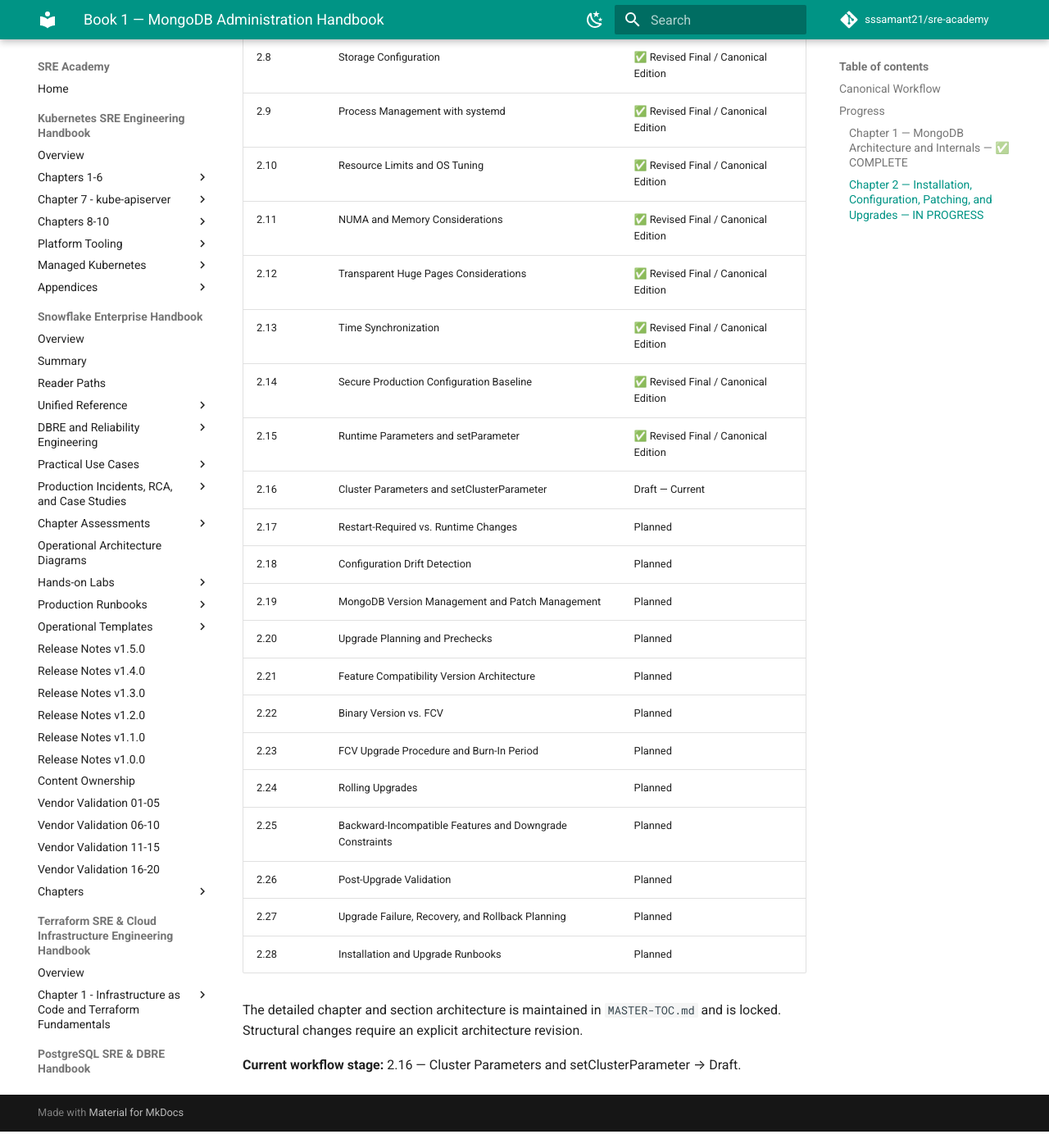
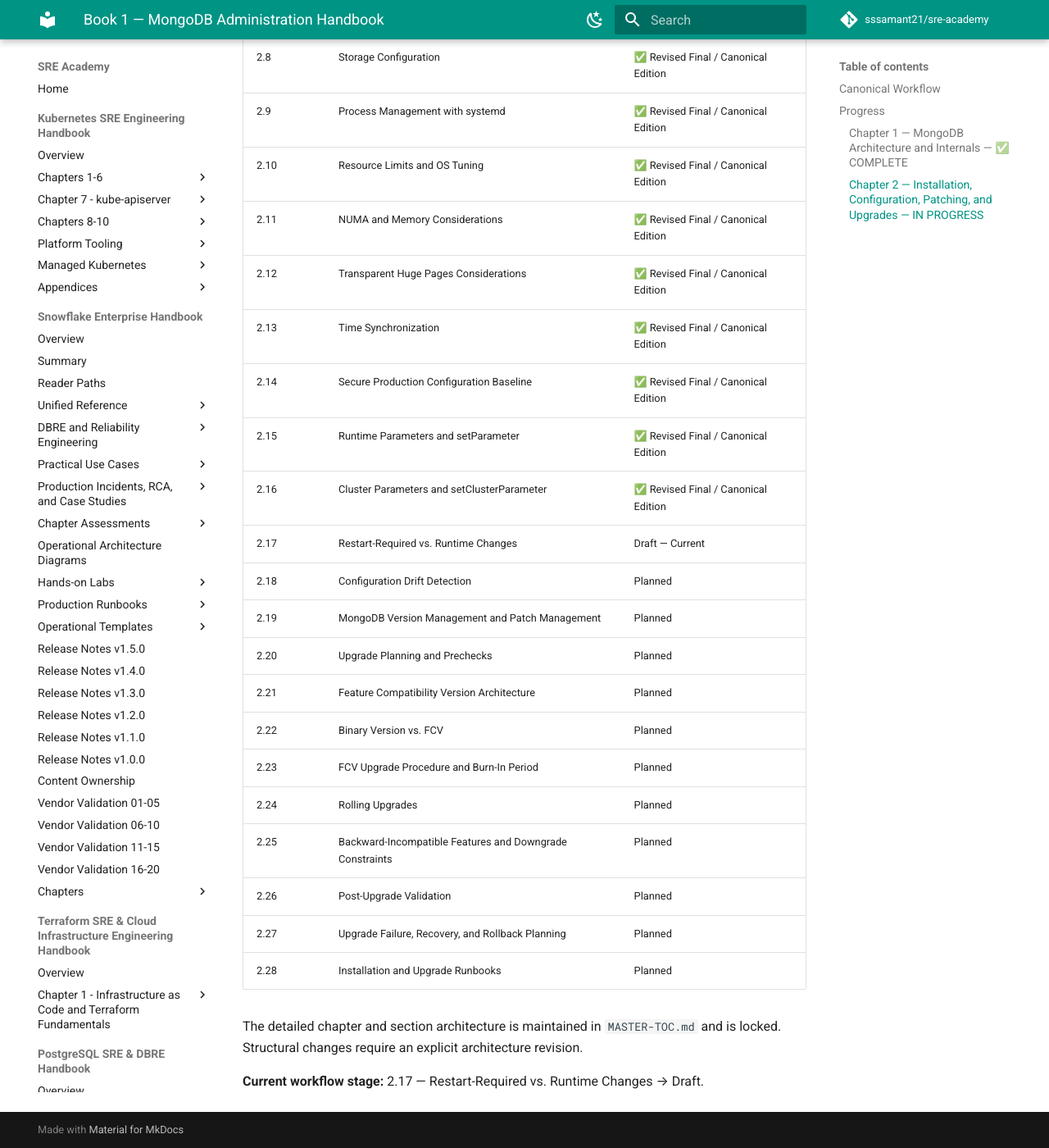
Before and after one commit to sssamant21/sre-academy, an MkDocs documentation site: the page built from docs/books/mongodb/mongodb-administration-handbook/README.md, in a window 1280 px wide and 1400 px high, scrolled down 1366 px. Shown: the whole window at 82% size. Built offline with MkDocs 1.6.1 and Material for MkDocs 9.7.7, drawn with Linux system fonts in a browser that asks for light colours; comment, search, counter and statistics services are not loaded; some of the changed text lies outside the part shown.

Commit message:
docs(mongodb): advance chapter 2 status to section 2.17

```diff
--- a/docs/books/mongodb/mongodb-administration-handbook/README.md
+++ b/docs/books/mongodb/mongodb-administration-handbook/README.md
@@ -38,8 +38,8 @@
 | 2.13 | Time Synchronization | ✅ Revised Final / Canonical Edition |
 | 2.14 | Secure Production Configuration Baseline | ✅ Revised Final / Canonical Edition |
 | 2.15 | Runtime Parameters and setParameter | ✅ Revised Final / Canonical Edition |
-| 2.16 | Cluster Parameters and setClusterParameter | Draft — Current |
-| 2.17 | Restart-Required vs. Runtime Changes | Planned |
+| 2.16 | Cluster Parameters and setClusterParameter | ✅ Revised Final / Canonical Edition |
+| 2.17 | Restart-Required vs. Runtime Changes | Draft — Current |
 | 2.18 | Configuration Drift Detection | Planned |
 | 2.19 | MongoDB Version Management and Patch Management | Planned |
 | 2.20 | Upgrade Planning and Prechecks | Planned |
@@ -54,4 +54,4 @@
 
 The detailed chapter and section architecture is maintained in `MASTER-TOC.md` and is locked. Structural changes require an explicit architecture revision.
 
-**Current workflow stage:** 2.16 — Cluster Parameters and setClusterParameter → Draft.
+**Current workflow stage:** 2.17 — Restart-Required vs. Runtime Changes → Draft.
```
Also changed, not shown: other parts of docs/books/mongodb/mongodb-administration-handbook/README.md (+1 -1 lines).
